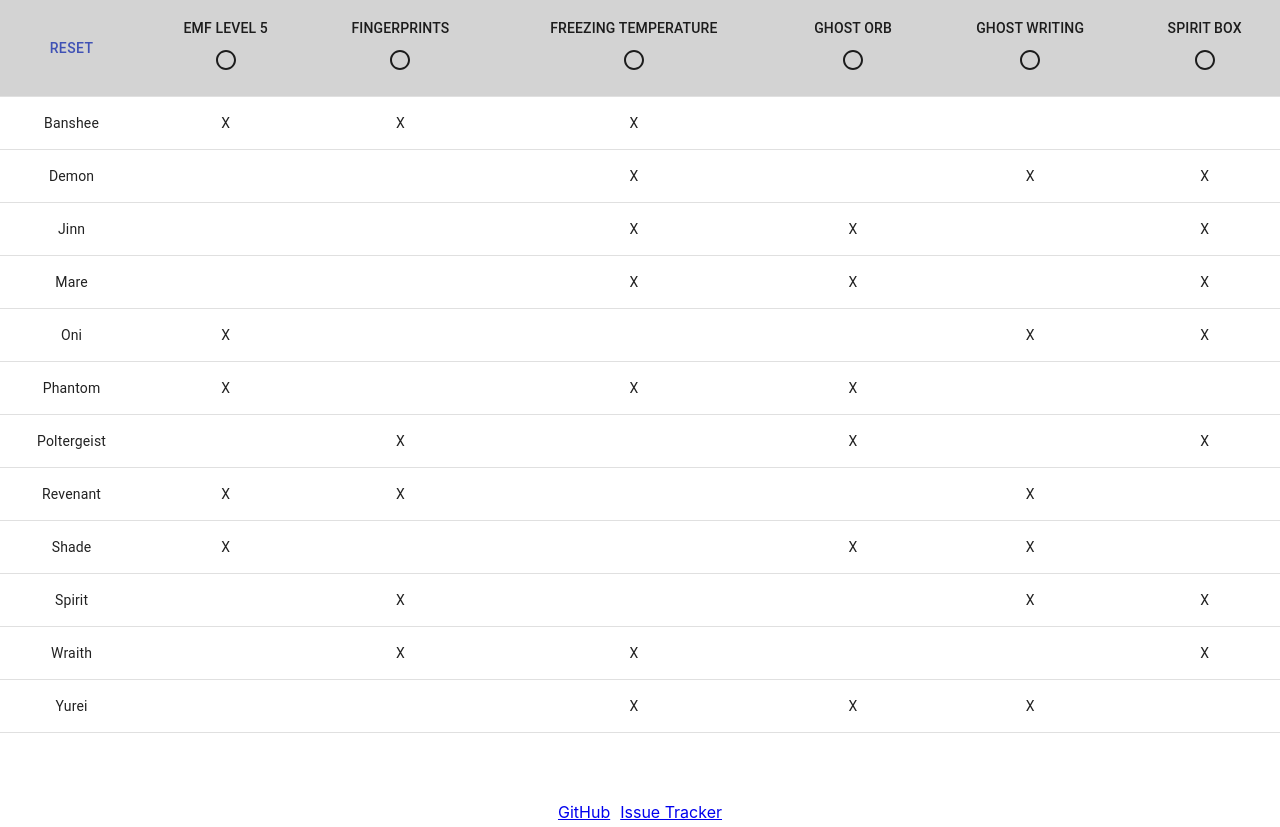
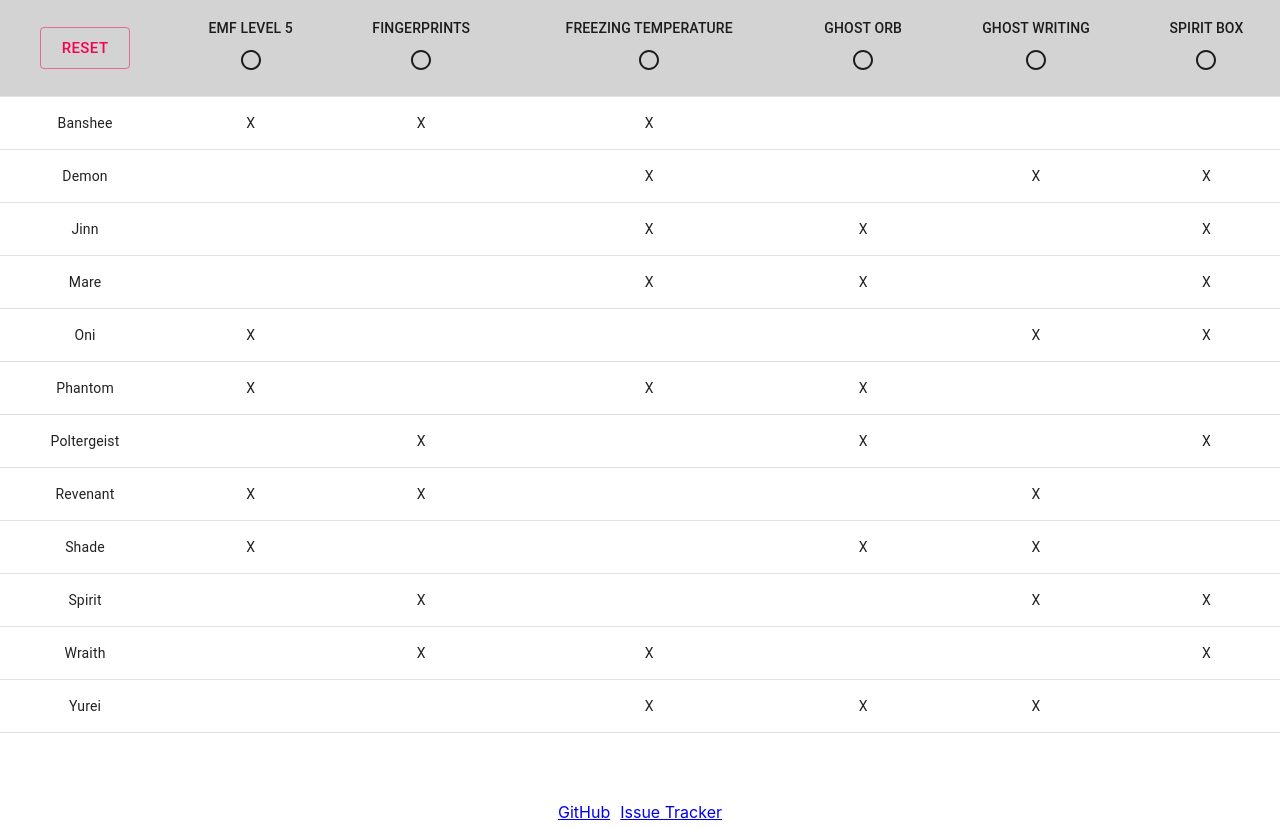
Before and after one commit to Chase22/phasmophobia-ghost-helper, a React (Create React App) app: page / in a window 1280 px wide. Built offline with nearby package versions, Linux system fonts and the light colour scheme.

Commit message:
Change reset button style

```diff
--- a/src/components/ghost-grid/GhostGrid.tsx
+++ b/src/components/ghost-grid/GhostGrid.tsx
@@ -51,7 +51,10 @@ export default function GhostGrid() {
                 <TableHead className={classes.Header}>
                     <TableRow>
                         <TableCell align="center">
-                            <Button color="primary" onClick={() => setEvidenceStates(defaultState)}>Reset</Button>
+                            <Button color="secondary"
+                                    size="large"
+                                    variant="outlined"
+                                    onClick={() => setEvidenceStates(defaultState)}>Reset</Button>
                         </TableCell>
                         {evidences.map(value => (
                             <TableCell align="center">
```
Also changed, not shown: 1 other file (tests, documents, lock files or other folders).
